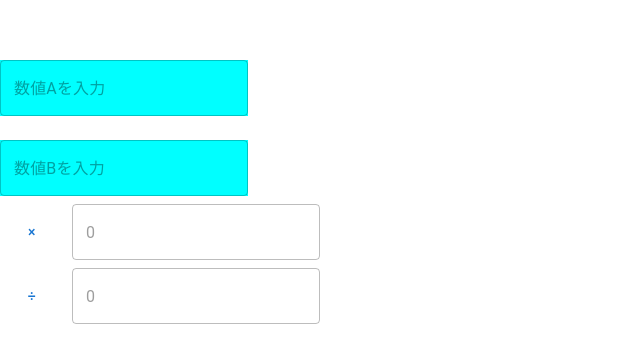
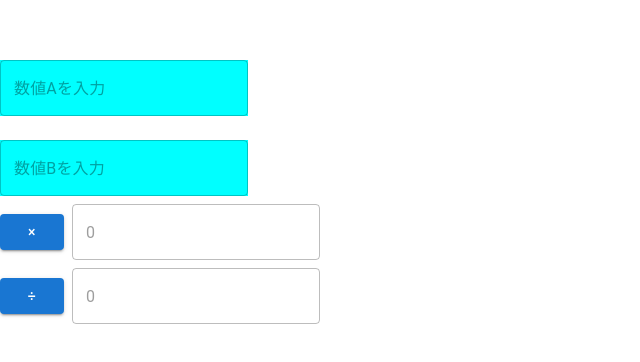
Before and after one commit to JouhouGikenGit/TypeScriptGit, a React (Vite) app in the folder Application/: page / in a window 1280 px wide. Shown: the part 216-578 px from the top of the page, without its empty margins (0-640 px from the left). Built offline with nearby package versions, Linux system fonts and the light colour scheme.

Commit message:
tanabe.tsxのボタンのデザイン変更

```diff
--- a/Application/src/tanabe.tsx
+++ b/Application/src/tanabe.tsx
@@ -18,11 +18,11 @@ const CalTanabe:React.FC<Cal> = ({inputA,inputB}) => {
   return (
     <div>
       <Box display="flex" alignItems="center" gap={1}>
-        <Button onClick={handleCal}>×</Button>
+        <Button variant="contained"onClick={handleCal}>×</Button>
         <TextField value={num} disabled/>
       </Box>
       <Box display="flex" alignItems="center" gap={1} marginTop={1}>
-        <Button onClick={handleCal1}>÷</Button>
+        <Button variant="contained"onClick={handleCal1}>÷</Button>
         <TextField value={num1} disabled/>
       </Box>
     </div>
```
